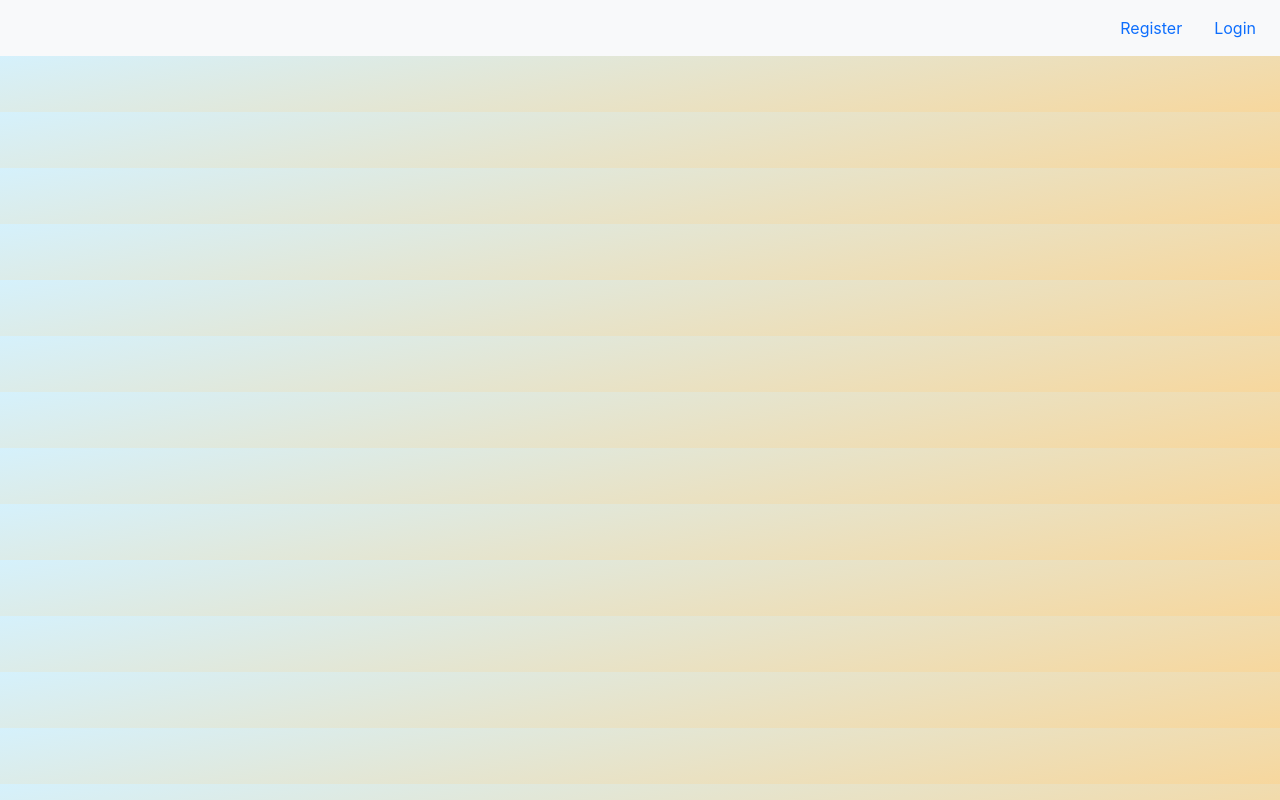
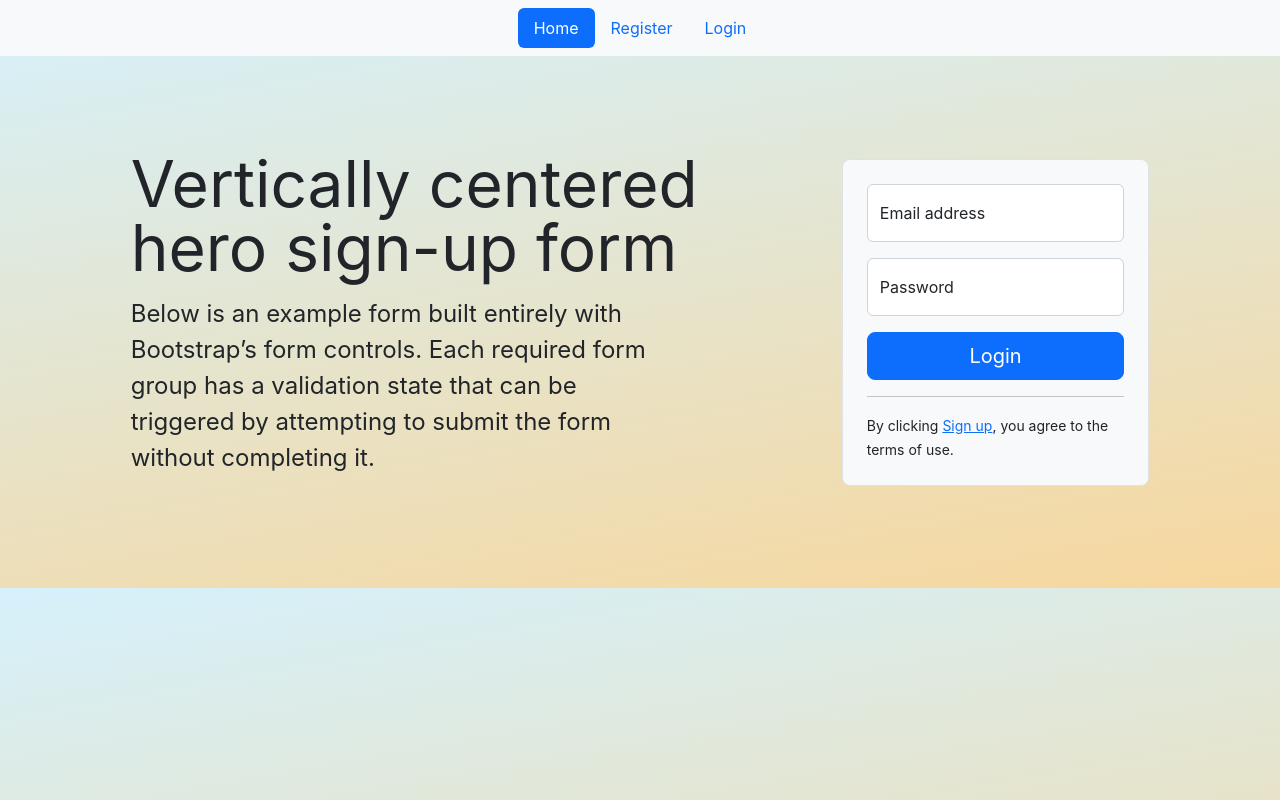
Before and after one commit to asbollaram/User-Auth-MERN-stack, a React (Create React App) app in the folder client/: page /Home in a window 1280 px wide. Before the commit this address had no page. Built offline with nearby package versions, Linux system fonts and the light colour scheme.

Commit message:
home page created

```diff
--- a/client/src/App.js
+++ b/client/src/App.js
@@ -2,6 +2,7 @@ import React,{useState, createContext} from 'react';
 import { Routes,Route } from 'react-router-dom';
 import Login from './Login';
 import Myprofile from './Myprofile';
+import Home from './Home';
 import Navbar from './Navbar';
 import Register from './Register';
 
@@ -14,6 +15,7 @@ const App = () => {
     <store.Provider value={[token,setToken]}>
       <Navbar/>
         <Routes>
+          <Route path='/Home' element={<Home/>} />
           <Route path='/register' element={<Register/>} />
           <Route path='/login' element={<Login/>} />
           <Route path='/myProfile' element={<Myprofile/>} />
--- /dev/null
+++ b/client/src/Home.js
@@ -0,0 +1,67 @@
+import React,{ useContext,useState } from 'react';
+import axios from 'axios';
+import { store } from './App';
+import { Navigate,Link } from 'react-router-dom';
+
+const Home = () => {
+
+  const [token,setToken] = useContext(store)
+
+  const [data, setData] = useState({
+      email:'',
+      password:''
+  })
+
+//change event handler
+const changeHandler = e =>{
+  setData({...data,[e.target.name]:e.target.value}) // distracted the values
+
+}
+
+// submit handler
+
+const submitHandler = e =>{
+  e.preventDefault();
+  // adding axios server method topost data from frontEnd
+
+  axios.post('http://localhost:5003/login',data).then(
+   res => setToken(res.data.token)
+  )
+}
+if(token){
+return <Navigate to="/Myprofile" />
+}
+  return (
+    <div>
+
+    <div className="container col-xl-10 col-xxl-8 px-4 py-5">
+
+    <div className="row align-items-center g-lg-5 py-5">
+      <div className="col-lg-8 text-center text-lg-start">
+        <h1 className="display-3 fw-normal lh-1 mb-3">Vertically centered hero sign-up form</h1>
+        <p className="col-lg-10 fs-4">Below is an example form built entirely with Bootstrap’s form controls. Each required form group has a validation state that can be triggered by attempting to submit the form without completing it.</p>
+      </div>
+      <div className="col-md-10 mx-auto col-lg-4">
+        <form className="p-3 p-md-4 border rounded-3 bg-light" onSubmit={submitHandler}>
+          <div className="form-floating mb-3">
+            <input type="email" name="email" className="form-control" id="floatingInput" placeholder="name@example.com" onChange={changeHandler} />
+            <label for="floatingInput">Email address</label>
+          </div>
+          <div className="form-floating mb-3">
+            <input type="password" name="password" className="form-control" id="floatingPassword" placeholder="Password" onChange={changeHandler}/>
+            <label for="floatingPassword">Password</label>
+          </div>
+
+          <button class="w-100 btn btn-lg btn-primary" type="submit">Login</button>
+          <hr classname="my-4"/>
+          <small classname="text-muted">By clicking <Link to="/register">Sign up</Link>, you agree to the terms of use.</small>
+        </form>
+      </div>
+    </div>
+  </div>
+
+    </div>
+  )
+}
+
+export default Home
--- a/client/src/Myprofile.js
+++ b/client/src/Myprofile.js
@@ -22,9 +22,46 @@ const Myprofile = () => {
   return (
     <div>
           { data &&
-            <center>
-              <h2>Welcome to user : {data.username}</h2>
-            </center>
+            <div className='container-fluid bg-white m-auto h-100'>
+            <div className='row'>
+              <h2 className='display-3'>Welcome to user : {data.username}</h2>
+              <section className="py-5 text-center container">
+              <div className="row py-lg-5">
+                <div className="col-lg-6 col-md-8 mx-auto">
+                  <h1 className="fw-light">Album example</h1>
+                  <p className="lead text-muted">Something short and leading about the collection below—its contents, the creator, etc. Make it short and sweet, but not too short so folks don’t simply skip over it entirely.</p>
+                  <p>
+                    <a href="/home" className="btn btn-primary my-2">Main call to action</a>
+                  </p>
+                </div>
+              </div>
+            </section>
+
+            <div className="bg-dark text-secondary px-4 py-5 text-center">
+              <div className="py-5">
+                <h1 className="display-5 fw-bold text-white">Dark mode hero</h1>
+                <div className="col-lg-6 mx-auto">
+                  <p className="fs-5 mb-4">Quickly design and customize responsive mobile-first sites with Bootstrap, the world’s most popular front-end open source toolkit, featuring Sass variables and mixins, responsive grid system, extensive prebuilt components, and powerful JavaScript plugins.</p>
+                  <div className="d-grid gap-2 d-sm-flex justify-content-sm-center">
+                    <button type="button" className="btn btn-outline-info btn-lg px-4 me-sm-3 fw-bold">Custom button</button>
+                    <button type="button" className="btn btn-outline-light btn-lg px-4">Secondary</button>
+                  </div>
+                </div>
+              </div>
+            </div>
+
+            <div className="container-fluid">
+              <footer className="py-3 my-4">
+                <ul className="nav justify-content-center border-bottom pb-3 mb-3">
+                  <li className="nav-item"><a href="/home" className="nav-link px-2 text-muted">Home</a></li>
+                  <li className="nav-item"><a href="/register" className="nav-link px-2 text-muted">Register</a></li>
+                  <li className="nav-item"><a href="/login" className="nav-link px-2 text-muted">Login</a></li>
+                </ul>
+                <p className="text-center text-muted">© 2022 Company, Inc</p>
+              </footer>
+            </div>
+            </div>
+            </div>
           }
 
     </div>
--- a/client/src/Navbar.js
+++ b/client/src/Navbar.js
@@ -5,7 +5,8 @@ const Navbar = () => {
   return (
     <div>
         <div className='bg-light p-2'>
-            <ul className='nav justify-content-end nav-pills'>
+            <ul className='nav justify-content-center nav-pills'>
+                <NavLink className='nav-link' to='/Home'>Home</NavLink>
                 <NavLink className='nav-link' to='/register'>Register</NavLink>
                 <NavLink className='nav-link' to='/login'>Login</NavLink>
             </ul>
--- a/client/src/Register.js
+++ b/client/src/Register.js
@@ -33,7 +33,7 @@ const submitHandler = e =>{
     <main className='form-signin w-100 m-auto'>
     <h2 className='text-center'>Register</h2>
 
-    <Form onSubmit={submitHandler} className="border rounded-4 p-3 bg-white">
+    <Form onSubmit={submitHandler} className="border rounded-4 p-3 bg-white h-100">
     <Form.Group className='mb-3 input-group-lg'>
       <Form.Label className='fs-4 fw-normal'>User Name</Form.Label>
       <Form.Control type="text" placeholder='Username' name='username' onChange={changeHandler} />
```
